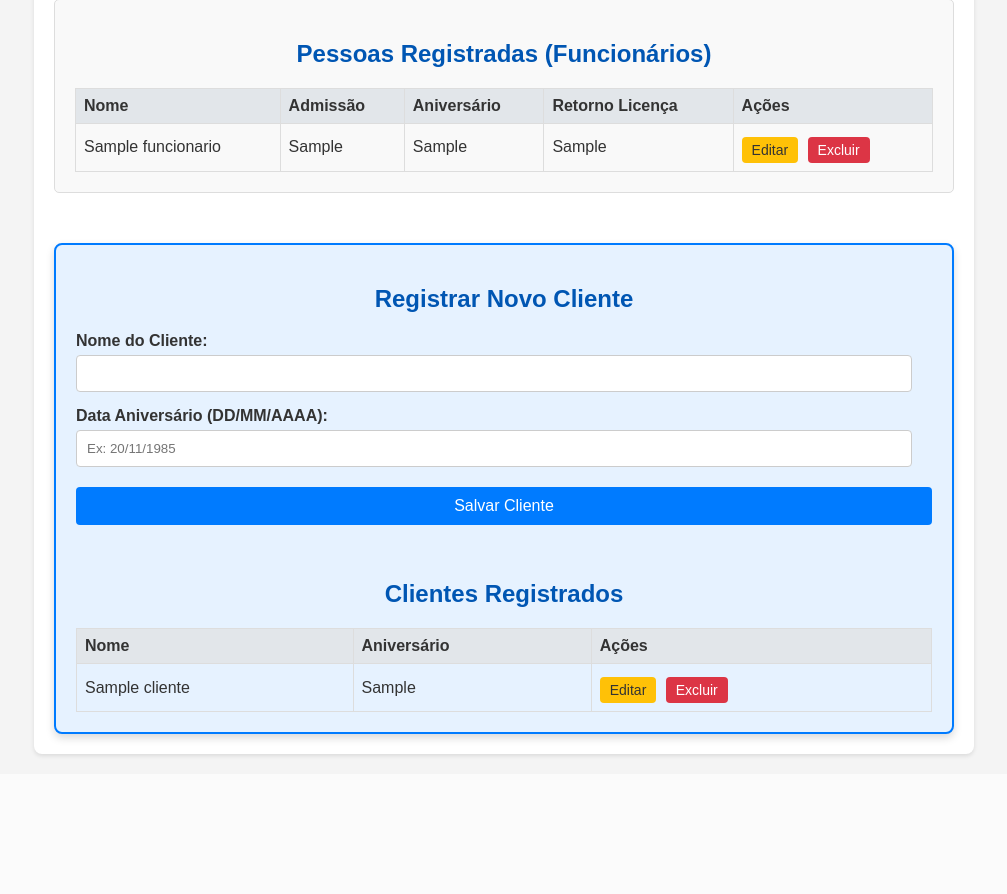
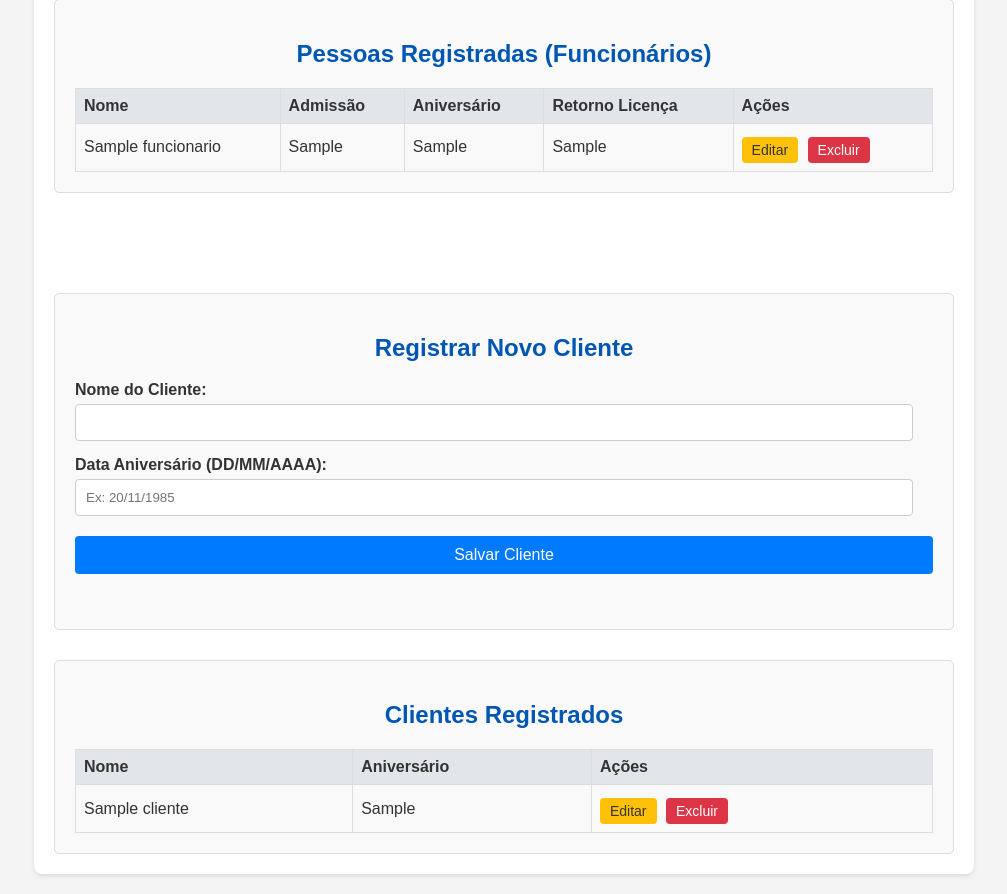
Before and after one commit to pedrocarneiro17/sistema_notificacao, a Flask app: page / in a window 1280 px wide. Shown: the part 639-1533 px from the top of the page, without its empty margins (136-1143 px from the left). Before the commit the page ends 1397 px from the top, so only its background shows below. Run offline with Flask 3, Linux system fonts and the light colour scheme; tables that the repository leaves empty hold one stand-in row (values such as "Sample post").

Commit message:
ajuste  css

```diff
--- a/static/style.css
+++ b/static/style.css
@@ -39,12 +39,12 @@ h1, h2 {
 }
 
 .form-group input[type="text"],
-.form-group input[type="email"] { /* Adicionado input[type="email"] se tiver */
+.form-group input[type="email"] {
     width: calc(100% - 20px);
     padding: 10px;
     border: 1px solid #ccc;
     border-radius: 4px;
-    box-sizing: border-box; /* Inclui padding e borda na largura total */
+    box-sizing: border-box;
 }
 
 button[type="submit"], .editar-btn, .deletar-btn {
@@ -135,28 +135,6 @@ table tr:hover {
     background-color: #ddd;
 }
 
-/* --- NOVO: Estilo para o grupo de seções de cliente --- */
-.client-section-group {
-    margin-top: 50px; /* Grande margem superior para separar das seções de funcionário */
-    padding: 20px; /* Padding interno para a "caixa" */
-    border: 2px solid #007bff; /* Borda visível, cor primária */
-    border-radius: 8px; /* Cantos arredondados */
-    background-color: #e6f2ff; /* Um fundo mais claro para distinguir */
-    box-shadow: 0 4px 8px rgba(0,0,0,0.15); /* Sombra para dar profundidade */
-}
-
-.client-section-group .section {
-    border: none; /* Remove a borda interna dos divs .section dentro do grupo */
-    background-color: transparent; /* Remove o fundo interno */
-    padding: 0; /* Remove padding interno para não duplicar */
-    margin-bottom: 20px; /* Ajusta margem entre os h2 */
-}
-
-.client-section-group .section:last-child {
-    margin-bottom: 0; /* Remove margem do último section no grupo */
-}
-
-
 /* --- Estilos do Modal --- */
 .modal {
     display: none;
@@ -200,3 +178,25 @@ table tr:hover {
     text-decoration: none;
     cursor: pointer;
 }
+
+/* --- Ajustes para o grupo de seções de cliente --- */
+.client-section-group {
+    margin-top: 100px; /* Margem superior de 100px para separar */
+    padding: 0; /* Remove padding que o .section já tem */
+    border: none; /* Remove borda extra */
+    background-color: transparent; /* Remove fundo azul */
+    box-shadow: none; /* Remove sombra extra */
+    /* Garante que os .section internos mantenham seus estilos individuais */
+}
+
+/* Seções internas dentro de client-section-group voltam a ter seu estilo padrão */
+.client-section-group .section {
+    border: 1px solid #ddd; /* Mantém a borda padrão de .section */
+    background-color: #f9f9f9; /* Mantém o fundo padrão de .section */
+    padding: 20px; /* Mantém o padding padrão de .section */
+    margin-bottom: 30px; /* Mantém a margem padrão entre seções */
+}
+/* A última seção dentro do grupo não precisa de margin-bottom extra */
+.client-section-group .section:last-child {
+    margin-bottom: 0;
+}
```
